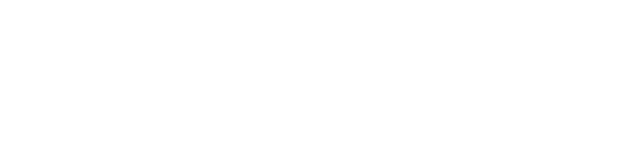
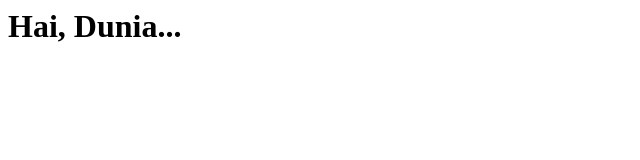
Before and after one commit to FauzanOZ/FauzanOZ.github.io, a plain HTML site: page index.html in a window 1280 px wide. Shown: the whole page, without its empty margins (0-640 px from the left). Drawn offline with Linux system fonts and the light colour scheme.

Commit message:
Update index.html

```diff
--- a/index.html
+++ b/index.html
@@ -2,4 +2,10 @@
     <title>
     Hello Word :)
     </title>
+
+    <body>
+        <h1>
+            Hai, Dunia...
+        </h1>
+
 </html>
```
